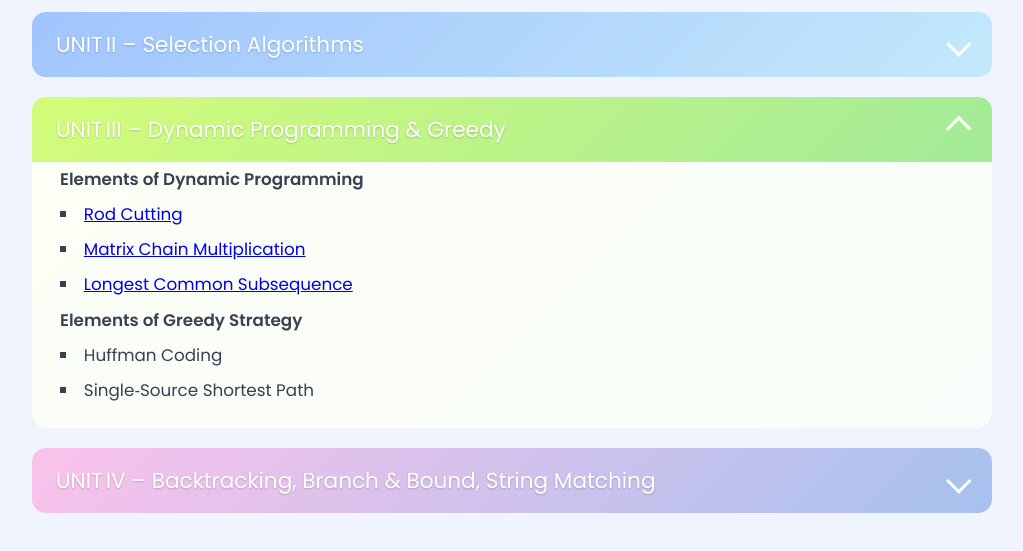
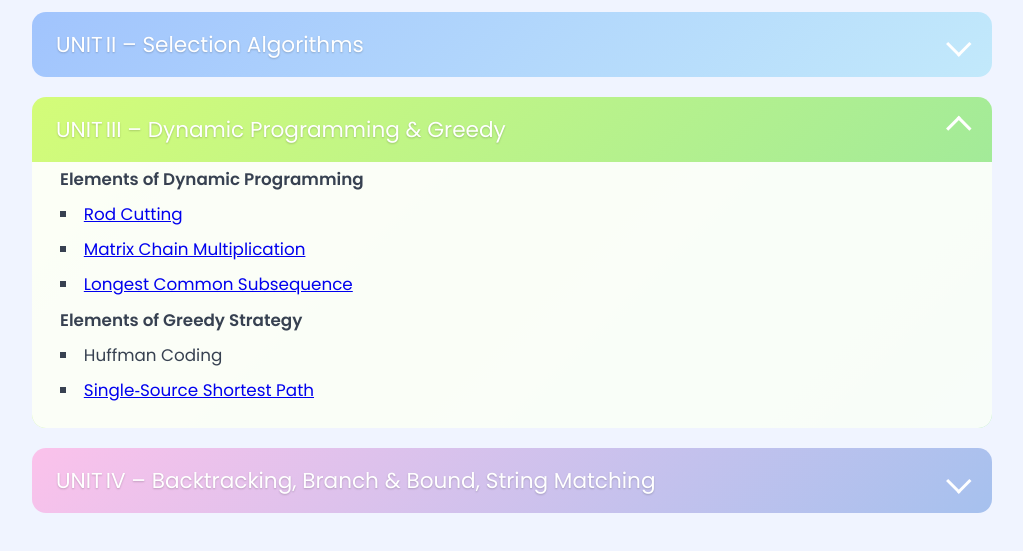
Before and after one commit to Parthasarathi-c/algorithms, a plain HTML site: page index.html in a window 1280 px wide. Both pictures are taken after a click on the element "UNIT III – Dynamic Programming & Greedy". Shown: the part 175-726 px from the top of the page, without its empty margins (128-1151 px from the left). Drawn offline with Linux system fonts and the light colour scheme.

Commit message:
Update index.html

```diff
--- a/index.html
+++ b/index.html
@@ -88,7 +88,7 @@
         <strong>Elements of Greedy Strategy</strong>
         <ul>
           <li>Huffman Coding</li>
-          <li>Single‑Source Shortest Path</li>
+          <li><a href="short.html" class="algo-link">Single‑Source Shortest Path</a></li>
         </ul>
       </div>
     </div>
```
